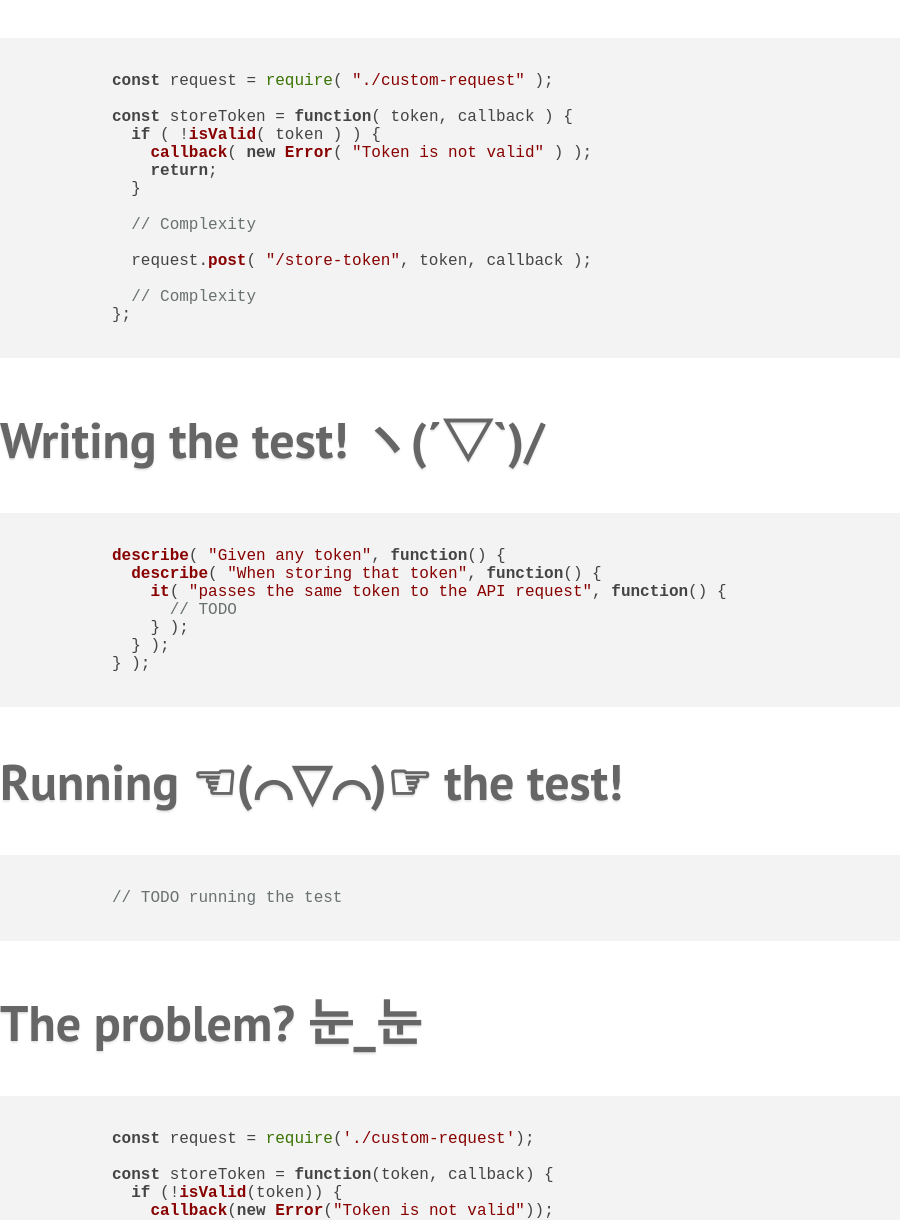
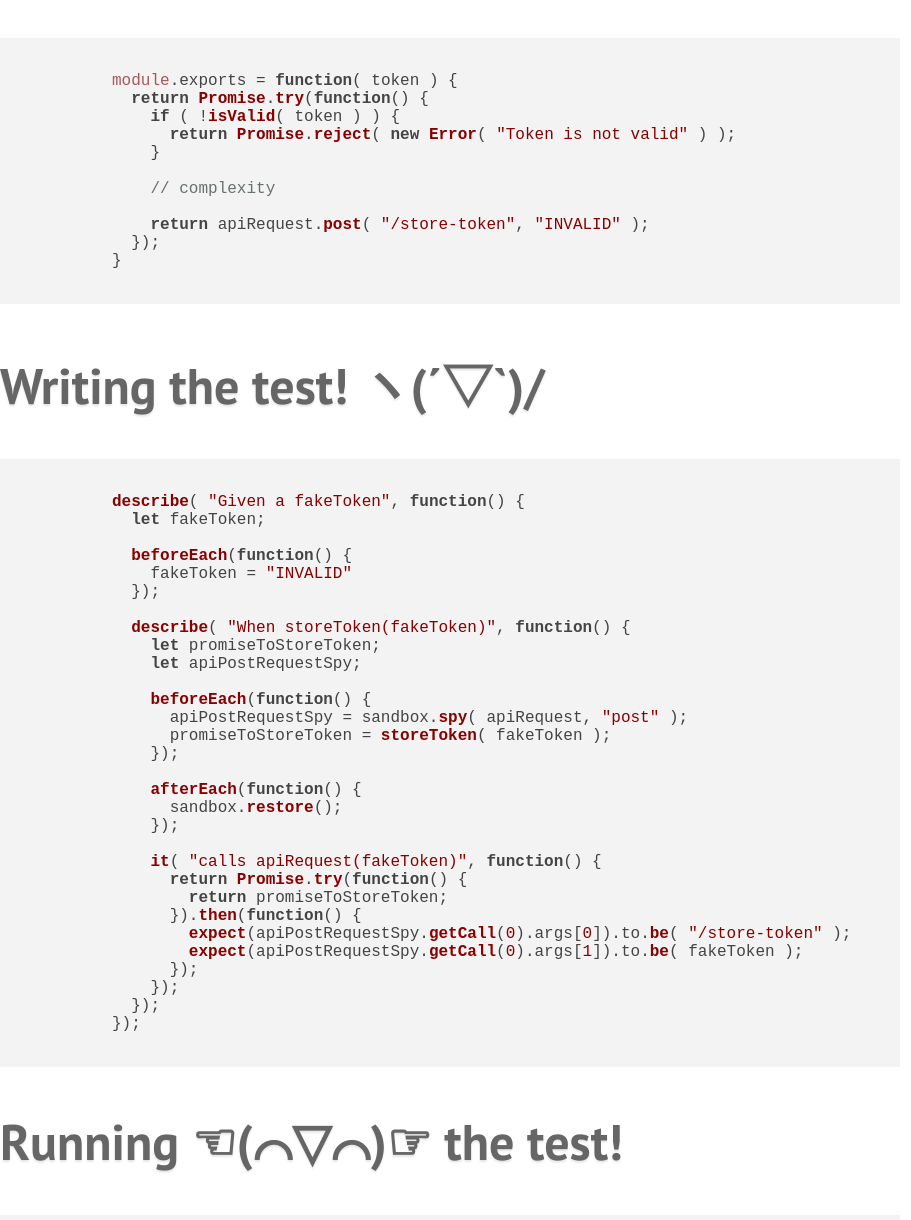
Before and after one commit to FagnerMartinsBrack/talk-mocking-and-false-positives, a plain HTML site: page presentation/index.html in a window 1280 px wide. Shown: the part 617-1837 px from the top of the page, without its empty margins (0-911 px from the left). Drawn offline with nearby package versions, Linux system fonts and the light colour scheme; a script that the page names is missing; files whose address does not match are found by name.

Commit message:
Add examples to the slides

```diff
--- a/presentation/index.html
+++ b/presentation/index.html
@@ -59,20 +59,17 @@
       >
         <h2 class="secondary-header">Scenario</h2>
         <pre><code class="javascript">
-          const request = require( "./custom-request" );
+          module.exports = function( token ) {
+            return Promise.try(function() {
+              if ( !isValid( token ) ) {
+                return Promise.reject( new Error( "Token is not valid" ) );
+              }
 
-          const storeToken = function( token, callback ) {
-            if ( !isValid( token ) ) {
-              callback( new Error( "Token is not valid" ) );
-              return;
-            }
+              // complexity
 
-            // Complexity
-
-            request.post( "/store-token", token, callback );
-
-            // Complexity
-          };
+              return apiRequest.post( "/store-token", "INVALID" );
+            });
+          }
         </code></pre>
       </div>
       <div
@@ -86,13 +83,36 @@
       >
         <h2 class="secondary-header">Writing the test! ヽ(´▽`)/</h2>
         <pre><code class="javascript">
-          describe( "Given any token", function() {
-            describe( "When storing that token", function() {
-              it( "passes the same token to the API request", function() {
-                // TODO
-              } );
-            } );
-          } );
+          describe( "Given a fakeToken", function() {
+            let fakeToken;
+
+            beforeEach(function() {
+              fakeToken = "INVALID"
+            });
+
+            describe( "When storeToken(fakeToken)", function() {
+              let promiseToStoreToken;
+              let apiPostRequestSpy;
+
+              beforeEach(function() {
+                apiPostRequestSpy = sandbox.spy( apiRequest, "post" );
+                promiseToStoreToken = storeToken( fakeToken );
+              });
+
+              afterEach(function() {
+                sandbox.restore();
+              });
+
+              it( "calls apiRequest(fakeToken)", function() {
+                return Promise.try(function() {
+                  return promiseToStoreToken;
+                }).then(function() {
+                  expect(apiPostRequestSpy.getCall(0).args[0]).to.be( "/store-token" );
+                  expect(apiPostRequestSpy.getCall(0).args[1]).to.be( fakeToken );
+                });
+              });
+            });
+          });
         </code></pre>
       </div>
       <div
@@ -103,8 +123,10 @@
         data-z="500"
       >
         <h2 class="secondary-header">Running ☜(⌒▽⌒)☞ the test!</h2>
-        <pre><code class="javascript">
-          // TODO running the test
+        <pre><code>
+          Given a fakeToken
+            When storeToken(fakeToken)
+              ✓ calls apiRequest(fakeToken)
         </code></pre>
       </div>
       <div
@@ -118,26 +140,23 @@
       >
         <h2 class="secondary-header">The problem? 눈_눈</h2>
         <pre><code class="javascript">
-          const request = require('./custom-request');
+          module.exports = function( token ) {
+            return Promise.try(function() {
+              if ( !isValid( token ) ) {
+                return Promise.reject( new Error( "Token is not valid" ) );
+              }
 
-          const storeToken = function(token, callback) {
-            if (!isValid(token)) {
-              callback(new Error("Token is not valid"));
-              return;
-            }
+              // complexity
 
-            // Complexity
+              if ( shouldMarkAsInvalid( token ) ) {
+                token = "INVALID";
+              }
 
-            if (shouldMarkAsInvalid(token)) {
-              token = 'INVALID';
-            }
+              // complexity
 
-            // Complexity
-
-            request.post("/store-token", token, callback);
-
-            // Complexity
-          }
+              return apiRequest.post( "/store-token", "INVALID" );
+            });
+          };
         </code></pre>
       </div>
       <div
@@ -160,7 +179,9 @@
       >
         <h2 class="secondary-header">Run the test... ε=ε=ε=┌(;*´Д`)ﾉ</h2>
         <pre><code class="javascript">
-          // TODO running the test
+          Given a fakeToken
+            When storeToken(fakeToken)
+              ...
         </code></pre>
       </div>
       <div
@@ -172,7 +193,9 @@
       >
         <h2 class="secondary-header">...success! (╯°□°）╯︵ ┻━┻</h2>
         <pre><code class="javascript">
-          // TODO successful test
+          Given a fakeToken
+            When storeToken(fakeToken)
+              ✓ calls apiRequest(fakeToken)
         </code></pre>
       </div>
       <div
@@ -195,7 +218,38 @@
       >
         <h2 class="secondary-header">Pass by reference! ┬─┬﻿ ノ( ゜-゜ノ)</h2>
         <pre><code class="javascript">
-          // TODO fix test, passing by reference
+          describe( "Given a fakeToken", function() {
+            let fakeToken;
+
+            beforeEach(function() {
+              // Here is the difference!
+              fakeToken = new String( "INVALID" );
+              // fakeToken = "INVALID"
+            });
+
+            describe( "When storeToken(fakeToken)", function() {
+              let promiseToStoreToken;
+              let apiPostRequestSpy;
+
+              beforeEach(function() {
+                apiPostRequestSpy = sandbox.spy( apiRequest, "post" );
+                promiseToStoreToken = storeToken( fakeToken );
+              });
+
+              afterEach(function() {
+                sandbox.restore();
+              });
+
+              it( "calls apiRequest(fakeToken)", function() {
+                return Promise.try(function() {
+                  return promiseToStoreToken;
+                }).then(function() {
+                  expect(apiPostRequestSpy.getCall(0).args[0]).to.be( "/store-token" );
+                  expect(apiPostRequestSpy.getCall(0).args[1]).to.be( fakeToken );
+                });
+              });
+            });
+          });
         </code></pre>
       </div>
       <div
@@ -209,7 +263,38 @@
       >
         <h2 class="secondary-header">Generative testing? ٩◔̯◔۶</h2>
         <pre><code class="javascript">
-          // TODO Create a lot of inputs
+          ["A", "LOT", "OF", "RANDOM", "STRINGS"].forEach(function( randomString ) {
+            describe( `Given '${randomString}'`, function() {
+              let fakeToken;
+
+              beforeEach(function() {
+                fakeToken = randomString
+              });
+
+              describe( `When storeToken('${randomString}')`, function() {
+                let promiseToStoreToken;
+                let apiPostRequestSpy;
+
+                beforeEach(function() {
+                  apiPostRequestSpy = sandbox.spy( apiRequest, "post" );
+                  promiseToStoreToken = storeToken( fakeToken );
+                });
+
+                afterEach(function() {
+                  sandbox.restore();
+                });
+
+                it( `calls apiRequest('${randomString}')`, function() {
+                  return Promise.try(function() {
+                    return promiseToStoreToken;
+                  }).then(function() {
+                    expect(apiPostRequestSpy.getCall(0).args[0]).to.be( "/store-token" );
+                    expect(apiPostRequestSpy.getCall(0).args[1]).to.be( fakeToken );
+                  });
+                });
+              });
+            });
+          });
         </code></pre>
       </div>
       <div
@@ -221,7 +306,12 @@
       >
         <h2 class="secondary-header">Do not use mocks! ¯\_(ツ)_/¯</h2>
         <pre><code class="javascript">
-          // TODO Example using pure functions
+          // No complexity
+          module.exports = function( token ) {
+            return Promise.try(function() {
+              return apiRequest.post( "/store-token", token );
+            });
+          };
         </code></pre>
       </div>
       <div
```
